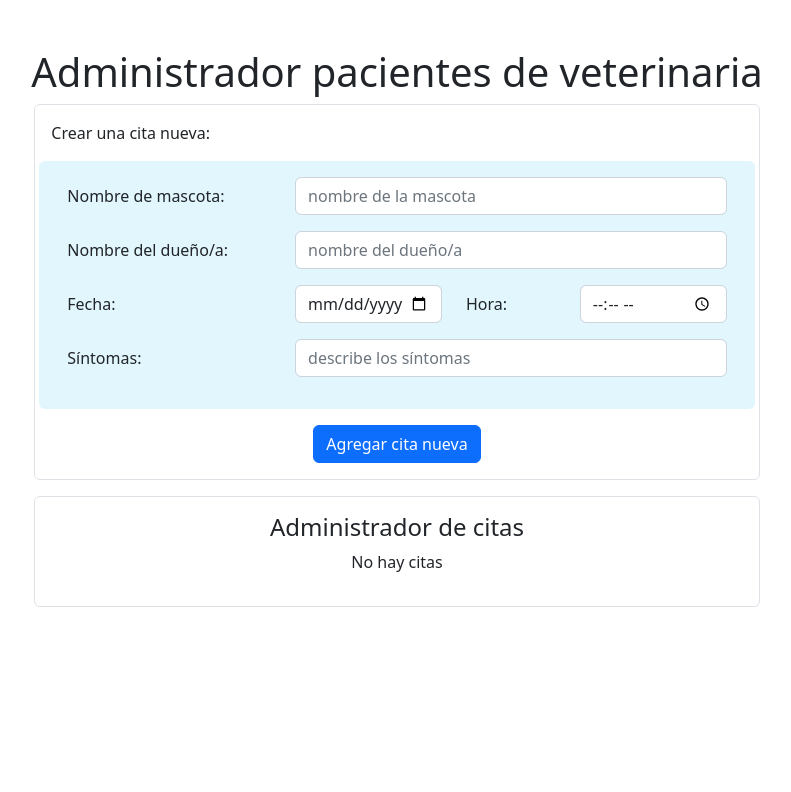
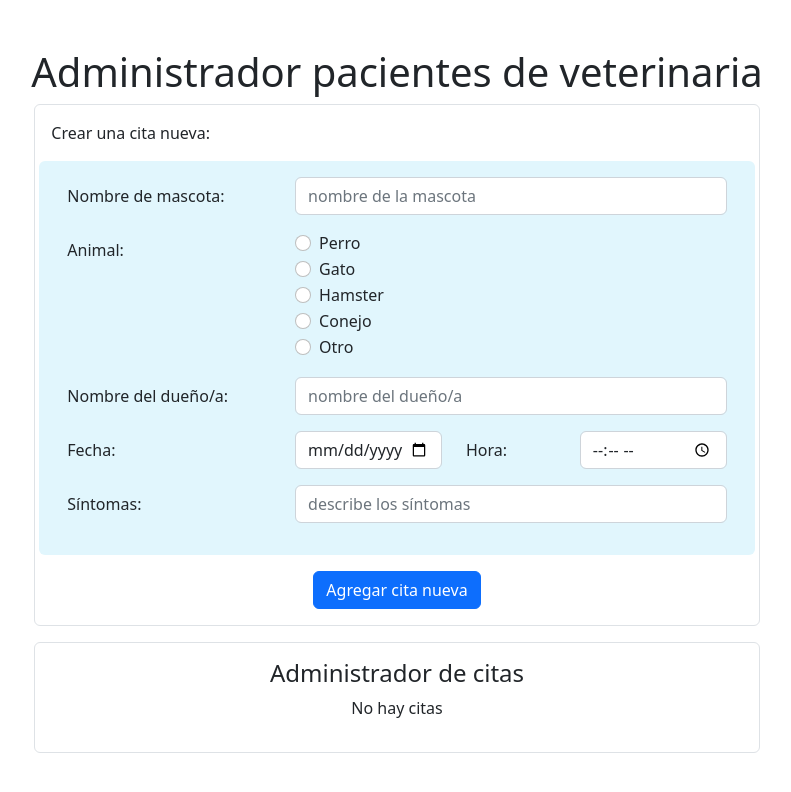
Before and after one commit to 22AGabriel/PacientesVeterinaria-React, a React (Create React App) app: page / in a window 1280 px wide. Shown: the top 792 px of the page, without its empty margins (243-1034 px from the left). Built offline with nearby package versions, Linux system fonts and the light colour scheme.

Commit message:
se agregó check para elegir el animal de la cita

```diff
--- a/src/components/Cita.jsx
+++ b/src/components/Cita.jsx
@@ -2,11 +2,28 @@ import React from 'react';
 import { Button, Card, Col, Row } from 'react-bootstrap';
 
 const Cita = ({cita, borrarCita}) => {
+  let animal = ""
+  switch(cita.animal){
+    case "perro":
+      animal = "https://img.freepik.com/vector-gratis/lindo-perro-sacando-lengua-ilustracion-icono-dibujos-animados_138676-2709.jpg?w=900&t=st=1664821297~exp=1664821897~hmac=77f5e0a820678046ed623fe6d101ec89361001409b1f7563d66468fc98f9032b";
+      break;
+    case "gato":
+      animal = "https://img.freepik.com/vector-gratis/ilustracion-icono-vector-dibujos-animados-bola-hilo-lindo-gato-jugando-concepto-icono-naturaleza-animal-aislado-premium-vector-estilo-dibujos-animados-plana_138676-4169.jpg?w=900&t=st=1664820905~exp=1664821505~hmac=9b48b8fded4d330466d9148f96ddad69181e4a9609ec02e2938131935b391970";
+      break;
+    case "hamster":
+      animal = "https://img.freepik.com/vector-gratis/lindo-hamster-sosteniendo-ilustracion-icono-vector-dibujos-animados-semilla-girasol-icono-alimento-animal-aislado_138676-5791.jpg?w=900&t=st=1664821685~exp=1664822285~hmac=6258d14aaff7adbd6df04fc4c136a0695c13924f891b7275d4198d93174d38e3";
+      break;
+    case "conejo":
+      animal = "https://img.freepik.com/vector-gratis/lindo-conejo-sosteniendo-zanahoria-pulgar-arriba-dibujos-animados-vector-icono-ilustracion-animal-naturaleza-aislada_138676-4811.jpg?w=900&t=st=1664821714~exp=1664822314~hmac=7f8637bdae0f24a5bd992c59e31f1d0e7d5e602d33db5cab9dd789b8fa485fe1";
+      break;
+    default: animal = "https://img.freepik.com/vector-gratis/lindo-oso-panda-pareja-juntos-dibujos-animados-vector-icono-ilustracion-icono-amor-animal-aislado_138676-5950.jpg?w=740&t=st=1664821999~exp=1664822599~hmac=70460e9be979811f169578afb45d3c0f1e6b0d830779ab612bf02e756dc1f68c";
+  }
+
     return (
         <Col sm={12} md={6} className='mb-3'>
           <Card>
             <Card.Header className='d-flex'>
-              <Card.Img className='img me-3 mt-2' src='https://img.freepik.com/vector-gratis/lindo-perro-sacando-lengua-ilustracion-icono-dibujos-animados_138676-2709.jpg'></Card.Img>
+              <Card.Img className='img me-3 mt-2' src={animal}></Card.Img>
               <div>
                 <p>Mascota: {cita.nombreMascota}</p>
                 <p className='text-muted'>Dueño: {cita.nombrePersona}</p>
--- a/src/components/Formulario.jsx
+++ b/src/components/Formulario.jsx
@@ -14,6 +14,7 @@ const Formulario = () => {
   const [sintomas, setSintomas] = useState('');
   const [arregloCitas, setArregloCitas] = useState(citasLocalStorage);
   const [ID, setID] = useState(uuidv4());
+  const [animal, setAnimal] = useState('');
 
   useEffect(() => {
     localStorage.setItem('arregoCitasStorage', JSON.stringify(arregloCitas))
@@ -49,11 +50,12 @@ const Formulario = () => {
           'warning'
         )
       } else {
-        setArregloCitas([...arregloCitas, {ID, nombreMascota, nombrePersona, fecha, hora, sintomas}]);
+        setArregloCitas([...arregloCitas, {ID, nombreMascota, nombrePersona, fecha, hora, sintomas, animal}]);
         setNombreMascota('');
         setNombrePersona('');
         setFecha('');
         setHora('');
+        setAnimal('');
         setSintomas('');
         setID(uuidv4());
         Swal.fire(
@@ -90,6 +92,14 @@ const Formulario = () => {
               onChange={(e) => setNombreMascota(e.target.value)}
               value={nombreMascota}
               ></Form.Control>
+            </Col>
+            <Form.Label column as="legend" sm={12} md={4}>Animal:</Form.Label>
+            <Col sm={12} md={8} className="mb-3">
+              <Form.Check onChange={(e) => setAnimal(e.target.id)} type="radio" label="Perro" name="formHorizontalRadios" id="perro"></Form.Check>
+              <Form.Check onChange={(e) => setAnimal(e.target.id)} type="radio" label="Gato" name="formHorizontalRadios" id="gato"></Form.Check>
+              <Form.Check onChange={(e) => setAnimal(e.target.id)} type="radio" label="Hamster" name="formHorizontalRadios" id="hamster"></Form.Check>
+              <Form.Check onChange={(e) => setAnimal(e.target.id)} type="radio" label="Conejo" name="formHorizontalRadios" id="conejo"></Form.Check>
+              <Form.Check onChange={(e) => setAnimal(e.target.id)} type="radio" label="Otro" name="formHorizontalRadios" id="otro"></Form.Check>
             </Col>
             <Form.Label column sm={12} md={4}>Nombre del dueño/a:</Form.Label>
             <Col sm={12} md={8} className="mb-3">
```
